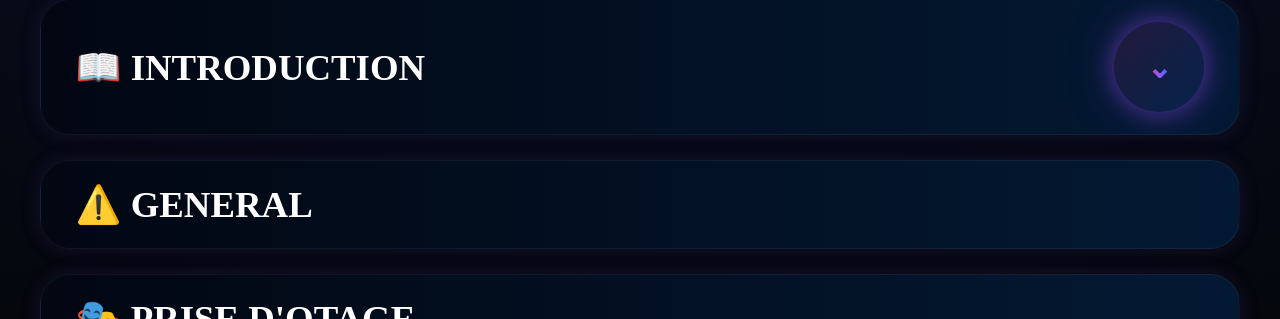
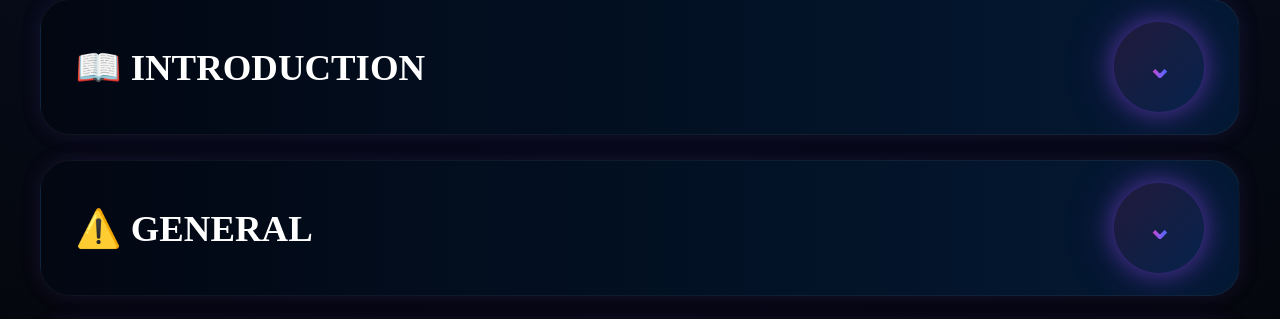
Before and after one commit to corentinsola/solarys-rp, a plain HTML site: page reglement illegal.html in a window 1280 px wide. Shown: the part 1415-1734 px from the top of the page. Drawn offline with Linux system fonts and the light colour scheme.

Commit message:
Update reglement illegal.html

```diff
--- a/reglement illegal.html
+++ b/reglement illegal.html
@@ -349,8 +349,16 @@ Merci de respecter l'ensemble des règles du serveur.
     </details>
 
     <details class="rule-card">
-        <summary>⚠️ GENERAL</summary>
 
+<summary>
+
+<span>⚠️ GENERAL</span>
+
+<div class="accordion-arrow">
+<span>⌄</span>
+</div>
+
+</summary>
         <div class="rule-content">
 
             <ul>
```
